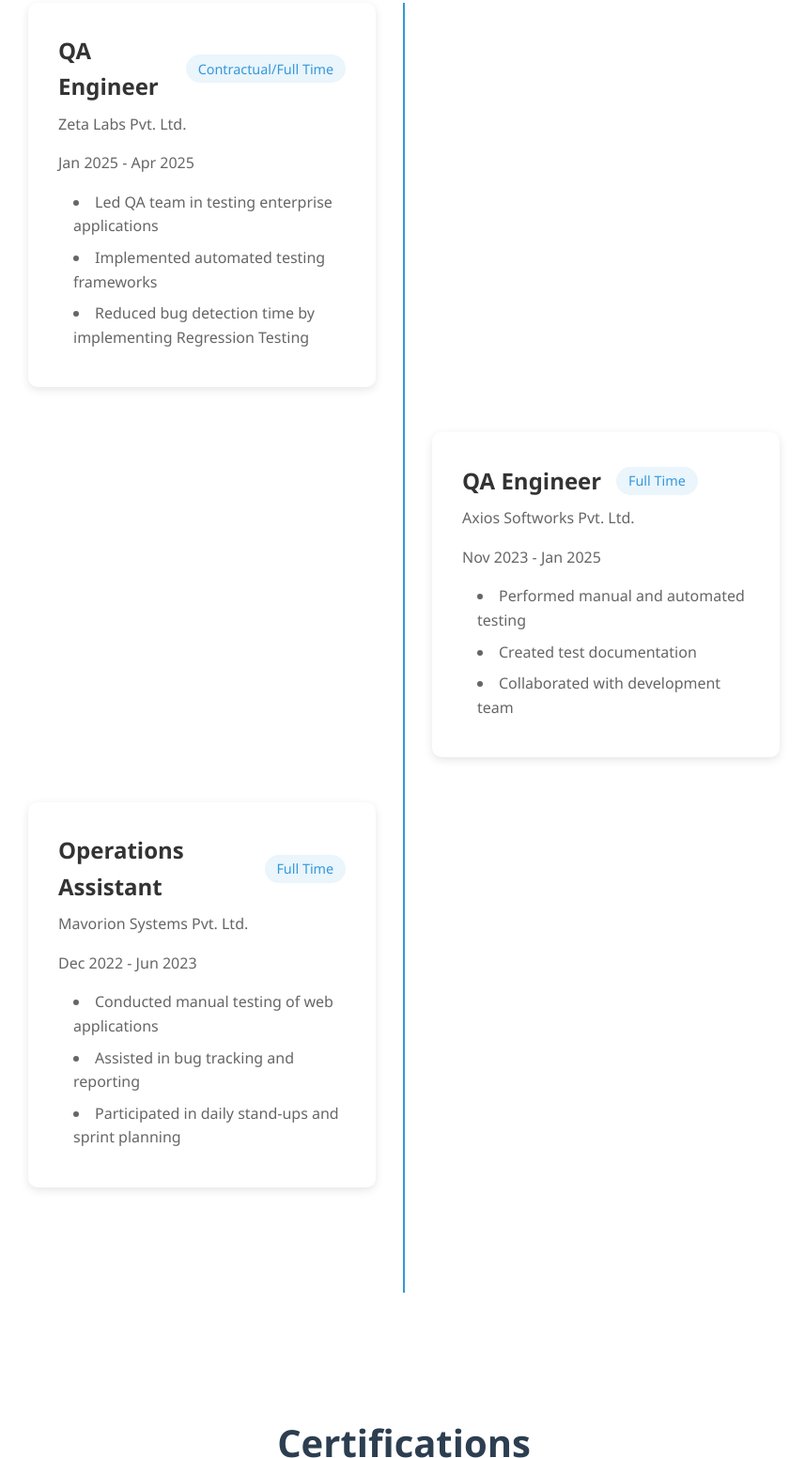
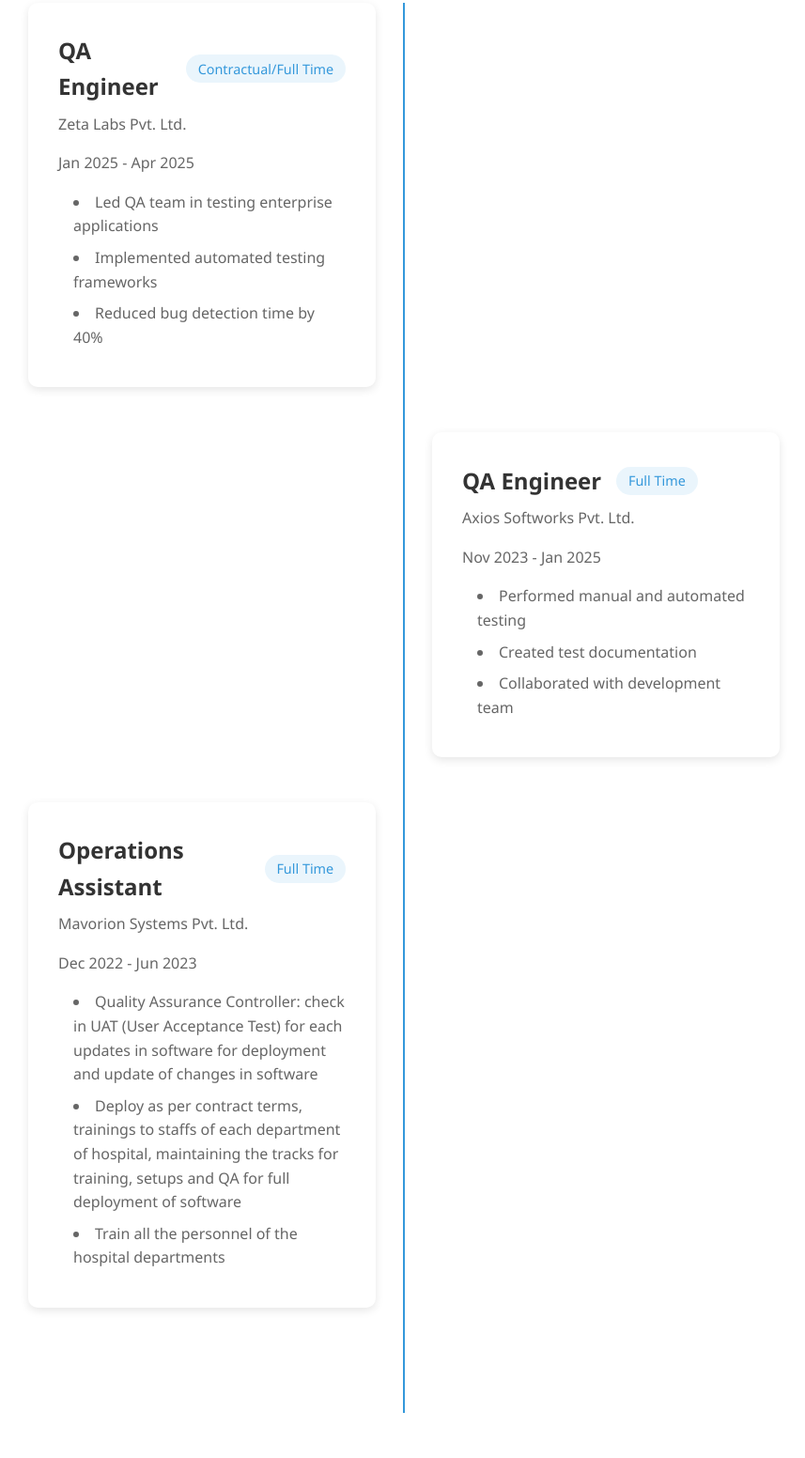
Before and after one commit to HaRdIk4451/portfolio, a plain HTML site: page index.html in a window 1280 px wide. Shown: the part 2227-3779 px from the top of the page at 94% size, without its empty margins (210-1067 px from the left). Drawn offline with Linux system fonts and the light colour scheme.

Commit message:
minor changes

```diff
--- a/index.html
+++ b/index.html
@@ -195,7 +195,7 @@
                     <ul>
                         <li>Led QA team in testing enterprise applications</li>
                         <li>Implemented automated testing frameworks</li>
-                        <li>Reduced bug detection time by implementing Regression Testing</li>
+                        <li>Reduced bug detection time by 40%</li>
                     </ul>
                 </div>
             </div>
@@ -223,9 +223,9 @@
                     <p class="company">Mavorion Systems Pvt. Ltd.</p>
                     <p class="date">Dec 2022 - Jun 2023</p>
                     <ul>
-                        <li>Conducted manual testing of web applications</li>
-                        <li>Assisted in bug tracking and reporting</li>
-                        <li>Participated in daily stand-ups and sprint planning</li>
+                        <li>Quality Assurance Controller: check in UAT (User Acceptance Test) for each updates in software for deployment and update of changes in software</li>
+                        <li>Deploy as per contract terms, trainings to staffs of each department of hospital, maintaining the tracks for training, setups and QA for full deployment of software</li>
+                        <li>Train all the personnel of the hospital departments</li>
                     </ul>
                 </div>
             </div>
```
